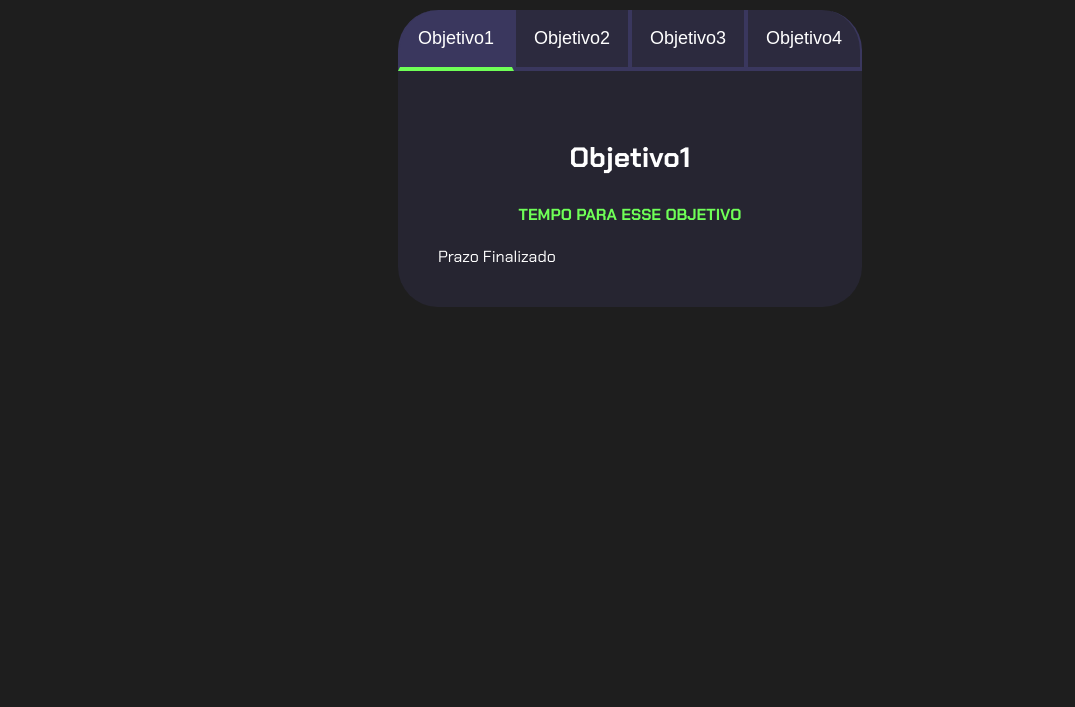
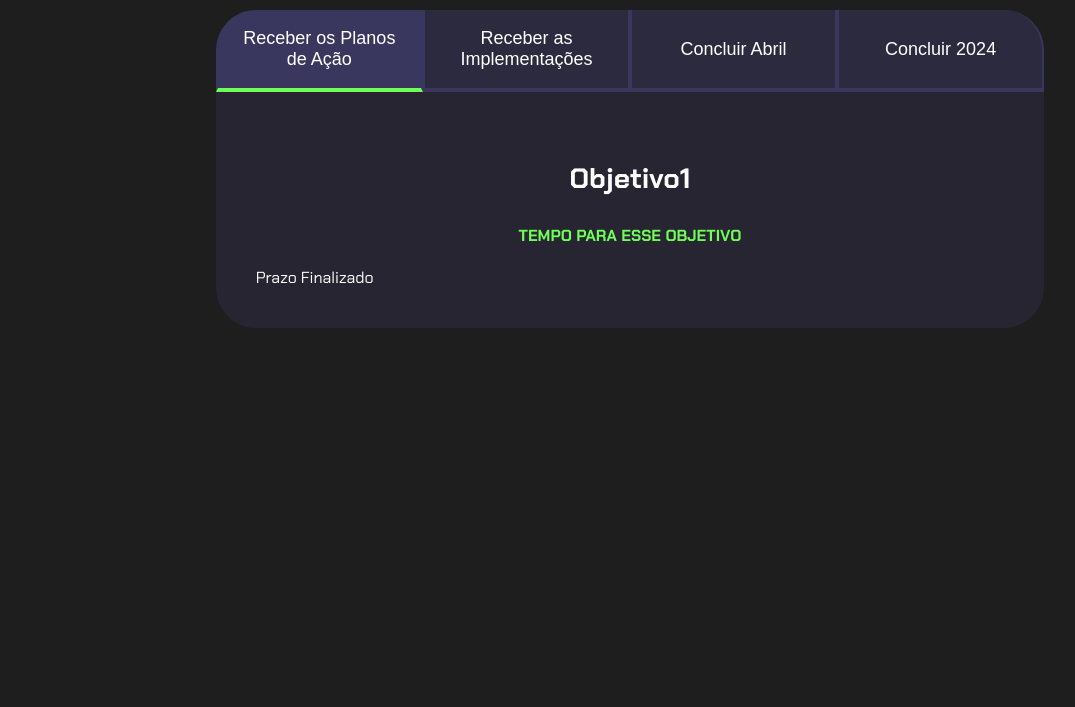
Before and after one commit to EstiversonOliveira/formadores2024J1, a plain HTML site: page index.html in a window 1280 px wide. Shown: the part 93-800 px from the top of the page, without its empty margins (10-1085 px from the left). Drawn offline with Linux system fonts and the light colour scheme.

Commit message:
Add files via upload
index atualizado até 25/04

```diff
--- a/index.html
+++ b/index.html
@@ -13,10 +13,10 @@
         <h2 class="titulo-principal">Meus objetivos do ano<span>_</span></h2>
         <div class="conteudo">
             <div class="botoes">
-                <button class="botao ativo">Objetivo1</button>
-                <button class="botao">Objetivo2</button>
-                <button class="botao">Objetivo3</button>
-                <button class="botao">Objetivo4</button>
+                <button class="botao ativo">Receber os Planos de Ação</button>
+                <button class="botao">Receber as Implementações</button>
+                <button class="botao">Concluir Abril</button>
+                <button class="botao">Concluir 2024</button>
             </div>
             <div class="abas-textos">
                 <div class="aba-conteudo ativo">
```
